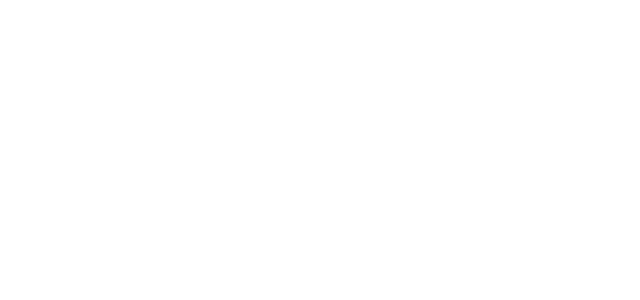
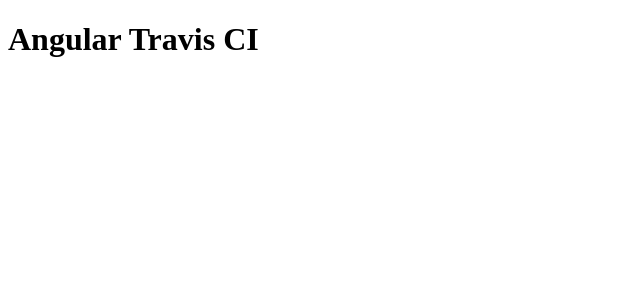
Before and after one commit to rodrigokamada/angular-travisci, an Angular app: page / in a window 1280 px wide. Shown: the top 300 px of the page, without its empty margins (0-640 px from the left). Built offline with nearby package versions, Linux system fonts and the light colour scheme.

Commit message:
Changing the HTML page.

```diff
--- a/src/app/app.component.html
+++ b/src/app/app.component.html
@@ -0,0 +1 @@
+<h1>Angular Travis CI</h1>
```
